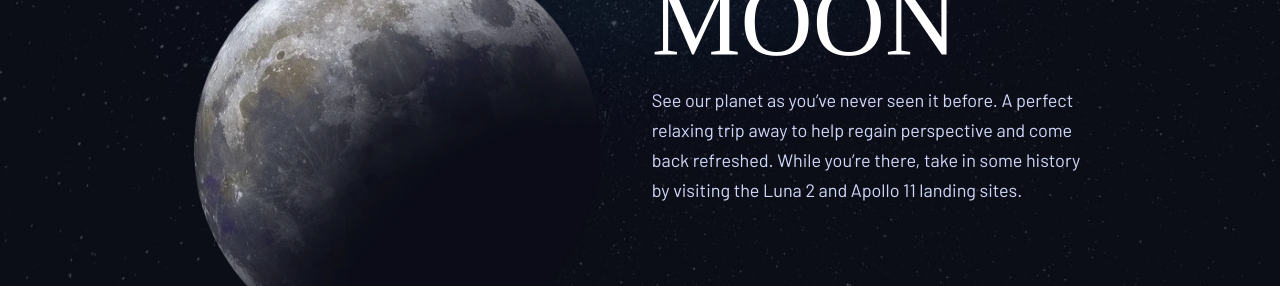
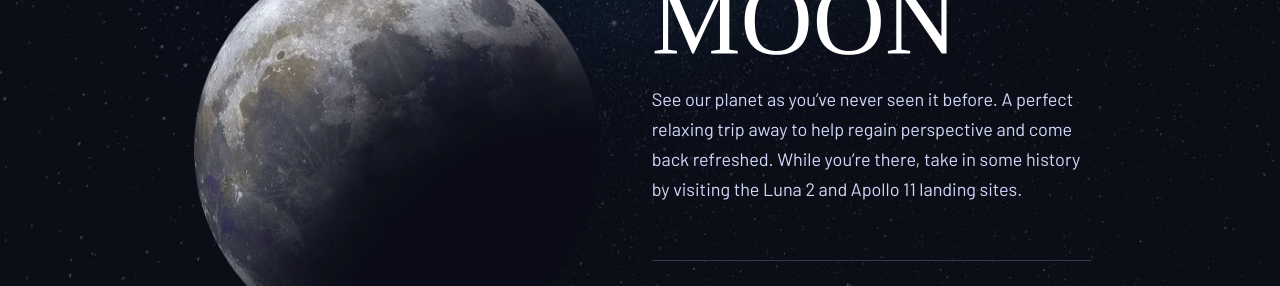
Before and after one commit to GretaLi/Frontend-Mentor-Challenge, a plain HTML site: page Space-tourism-website-main/destination.html in a window 1280 px wide. Shown: the part 395-681 px from the top of the page. Drawn offline with nearby package versions, Linux system fonts and the light colour scheme; a web font is replaced by a local one.

Commit message:
Correct typos

```diff
--- a/Space-tourism-website-main/style/destination.css
+++ b/Space-tourism-website-main/style/destination.css
@@ -18,7 +18,7 @@ body .bg {
 .content-txt > *:nth-child(2) {
   padding-bottom: 2rem;
   margin-bottom: 2rem;
-  border-bottom: 1px solid hsl(var(--crl-divider));
+  border-bottom: 1px solid hsl(var(--clr-divider));
 }
 
 .content-txt > *:nth-child(3) {
```
